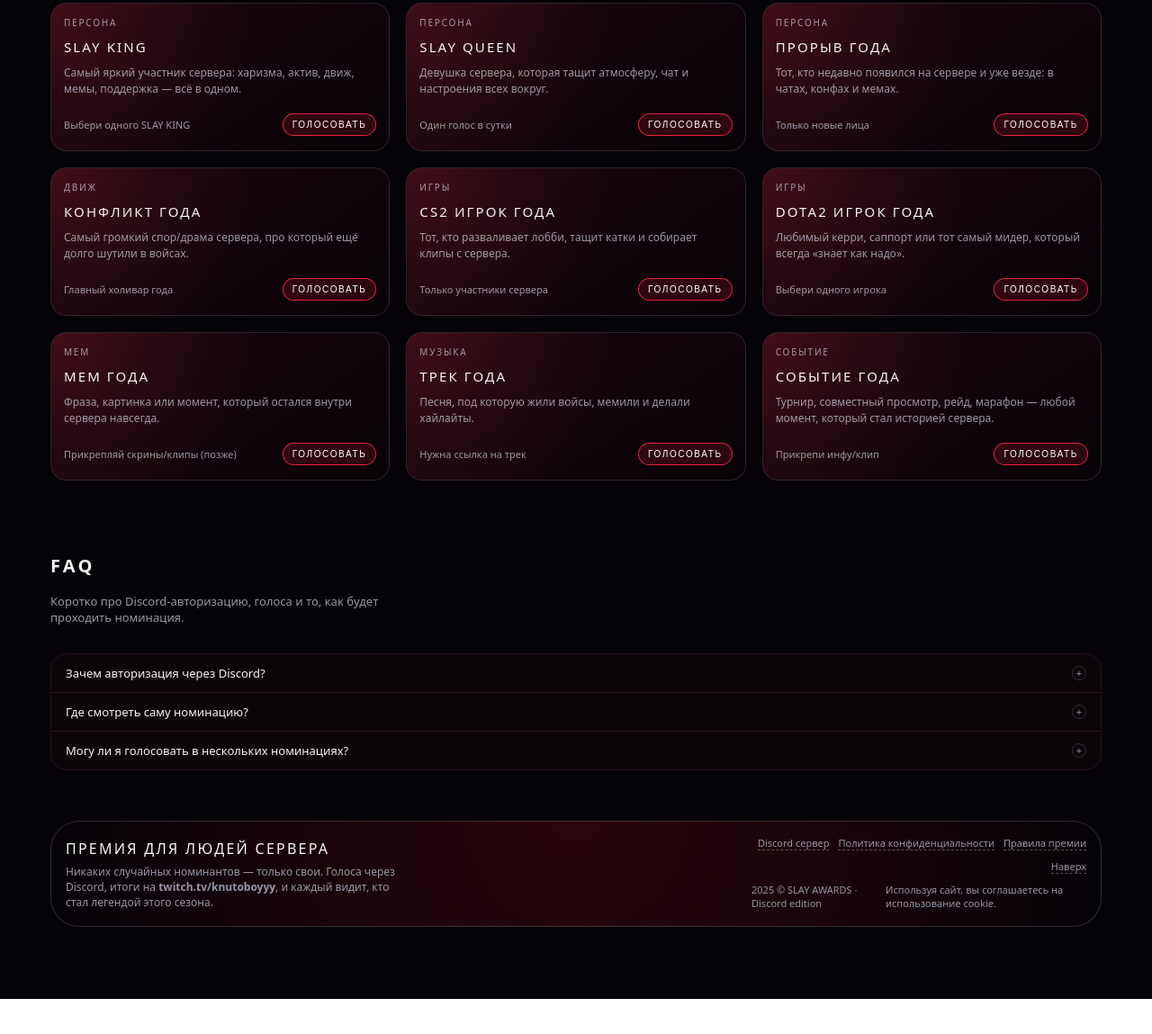
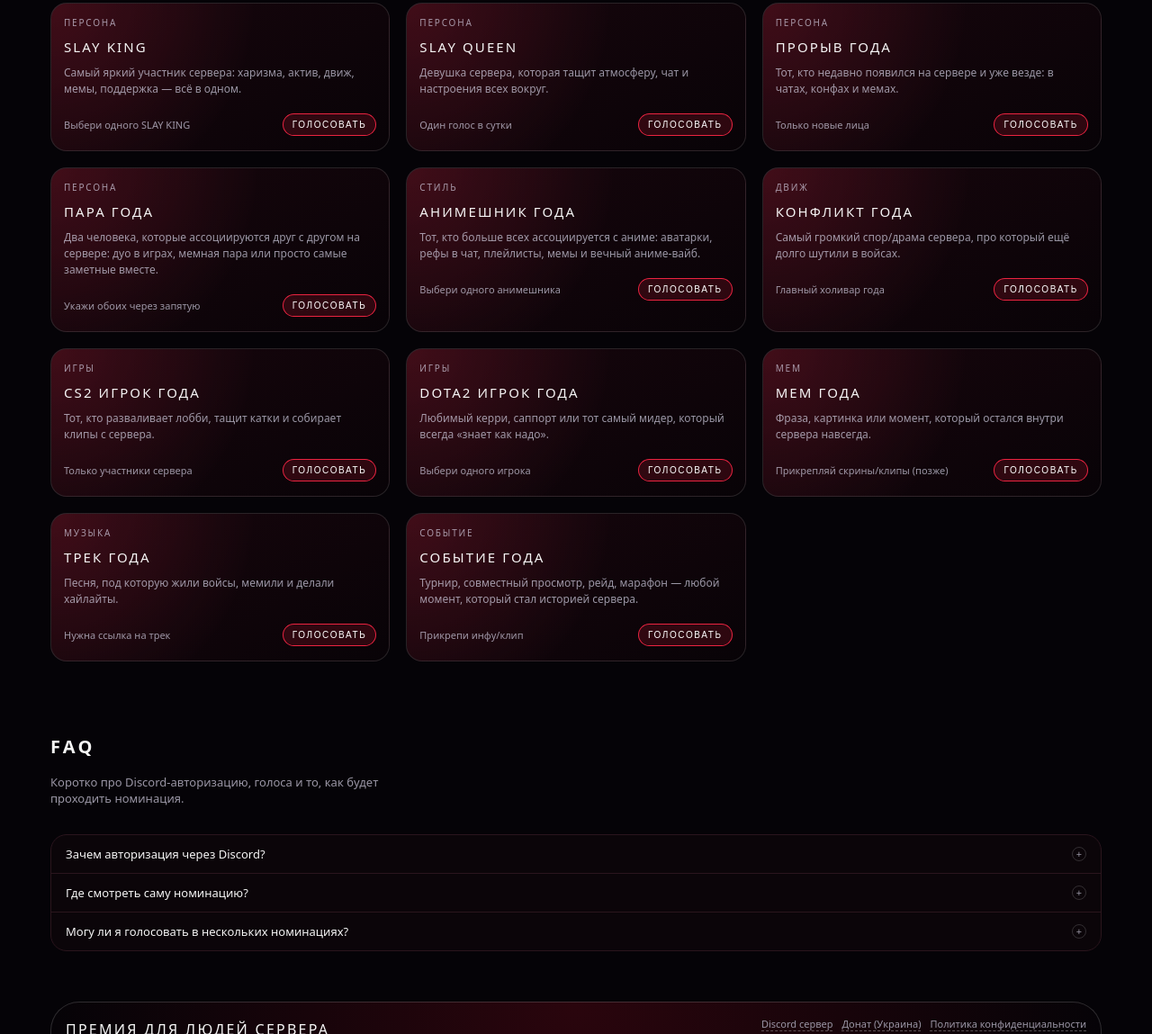
Before and after one commit to knutoboyyy/knutoboyyy, a plain HTML site: page index.html in a window 1280 px wide. Shown: the part 1132-2281 px from the top of the page at 90% size. Before the commit the page ends 2242 px from the top, so only its background shows below. Drawn offline with Linux system fonts and the light colour scheme.

```diff
--- a/index.html
+++ b/index.html
@@ -1228,6 +1228,40 @@
           </div>
         </article>
 
+        <!-- ПАРА ГОДА -->
+        <article class="nom-card">
+          <div class="nom-overlay-glow"></div>
+          <div class="nom-tag">Персона</div>
+          <div class="nom-title">Пара года</div>
+          <div class="nom-desc">
+            Два человека, которые ассоциируются друг с другом на сервере: дуо в играх,
+            мемная пара или просто самые заметные вместе.
+          </div>
+          <div class="nom-foot">
+            <div>Укажи обоих через запятую</div>
+            <div class="nom-actions">
+              <button class="primary" onclick="openVote('Пара года')">Голосовать</button>
+            </div>
+          </div>
+        </article>
+
+        <!-- АНИМЕШНИК ГОДА -->
+        <article class="nom-card">
+          <div class="nom-overlay-glow"></div>
+          <div class="nom-tag">Стиль</div>
+          <div class="nom-title">Анимешник года</div>
+          <div class="nom-desc">
+            Тот, кто больше всех ассоциируется с аниме: аватарки, рефы в чат,
+            плейлисты, мемы и вечный аниме-вайб.
+          </div>
+          <div class="nom-foot">
+            <div>Выбери одного анимешника</div>
+            <div class="nom-actions">
+              <button class="primary" onclick="openVote('Анимешник года')">Голосовать</button>
+            </div>
+          </div>
+        </article>
+
         <article class="nom-card">
           <div class="nom-overlay-glow"></div>
           <div class="nom-tag">Движ</div>
@@ -1388,6 +1422,7 @@
       <div>
         <div class="footer-links">
           <a href="https://discord.gg/NX2JjE7abg" target="_blank" rel="noreferrer">Discord сервер</a>
+          <a href="https://donatello.to/knutoboyyy" target="_blank" rel="noreferrer">Донат (Украина)</a>
           <a href="#">Политика конфиденциальности</a>
           <a href="#">Правила премии</a>
           <a href="#top">Наверх</a>
```
